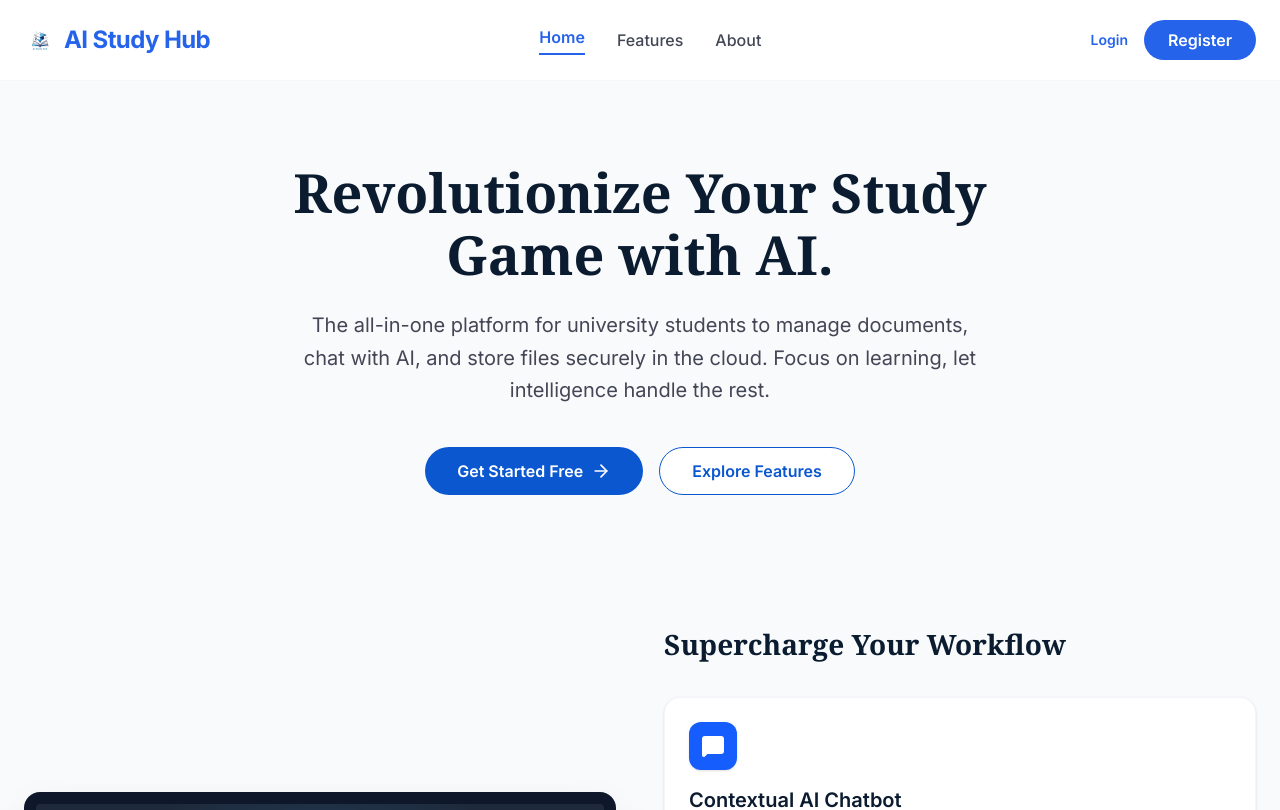
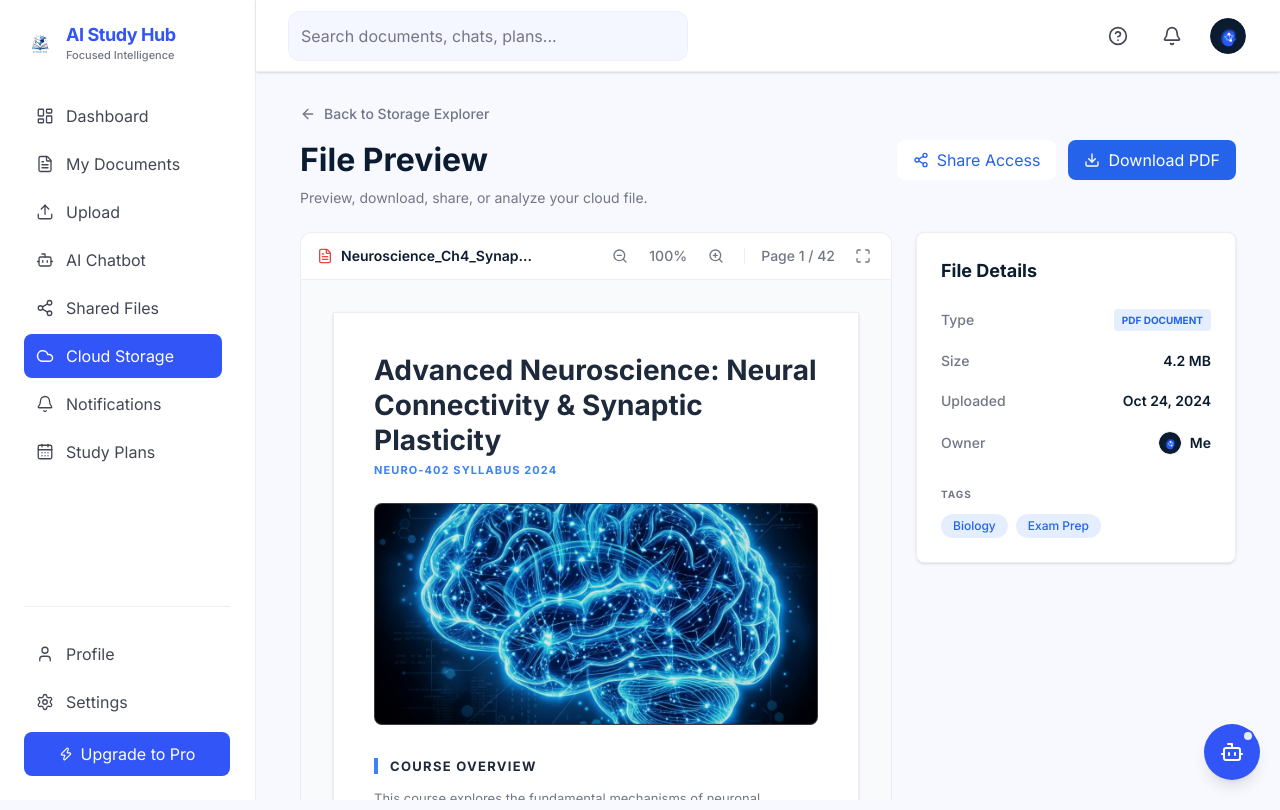
Before and after one commit to huynhduybinh24/SWP391_AIStudyHub, a React (Vite) app in the folder FrontEnd/: page /dashboard/storage/explorer/preview in a window 1280 px wide. Before the commit this address led to /. Shown: the top 810 px of the page. Built offline with nearby package versions, Linux system fonts and the light colour scheme; no server answers.

Commit message:
feat: implement File Preview UI based on Figma design

```diff
--- a/FrontEnd/src/app/router/routes.tsx
+++ b/FrontEnd/src/app/router/routes.tsx
@@ -13,6 +13,7 @@ import { AdminDashboardPage } from '@/features/admin/pages/AdminDashboardPage'
 import { PlaceholderPage } from '@/components/layout/PlaceholderPage'
 import { CloudStoragePage } from '@/features/storage/pages/CloudStoragePage'
 import { StorageExplorerPage } from '@/features/storage/pages/StorageExplorerPage'
+import { FilePreviewPage } from '@/features/storage/pages/FilePreviewPage'
 import { StorageAnalyticsPage } from '@/features/storage/pages/StorageAnalyticsPage'
 import { NotificationsPage } from '@/features/notifications/pages/NotificationsPage'
 import { SummaryDetailPage } from '@/features/notifications/pages/SummaryDetailPage'
@@ -67,6 +68,7 @@ export const router = createBrowserRouter([
           { path: 'shared-files/research-materials', element: <SharedFolderPage /> },
           { path: 'storage', element: <CloudStoragePage /> },
           { path: 'storage/explorer', element: <StorageExplorerPage /> },
+          { path: 'storage/explorer/preview', element: <FilePreviewPage /> },
           { path: 'storage/analytics', element: <StorageAnalyticsPage /> },
           { path: 'notifications', element: <NotificationsPage /> },
           { path: 'notifications/summary', element: <SummaryDetailPage /> },
--- /dev/null
+++ b/FrontEnd/src/features/storage/pages/FilePreviewPage.tsx
@@ -0,0 +1,128 @@
+import {
+  ArrowLeft,
+  FileText,
+  ZoomOut,
+  ZoomIn,
+  Maximize,
+  Share2,
+  Download
+} from 'lucide-react'
+import { Link } from 'react-router-dom'
+import { Button } from '@/components/ui/Button'
+import { Card, CardContent } from '@/components/ui/Card'
+import { Avatar } from '@/components/ui/Avatar'
+
+export function FilePreviewPage() {
+  return (
+    <div className="flex flex-col gap-6 w-full max-w-6xl mx-auto pb-10">
+      {/* Header */}
+      <div>
+        <Link
+          to="/dashboard/storage/explorer"
+          className="inline-flex items-center gap-2 text-sm font-medium text-muted hover:text-foreground mb-4 transition-colors"
+        >
+          <ArrowLeft className="size-4" />
+          Back to Storage Explorer
+        </Link>
+        <div className="flex flex-col md:flex-row md:items-start justify-between gap-4">
+          <div>
+            <h1 className="text-[32px] font-bold text-foreground leading-tight">File Preview</h1>
+            <p className="text-muted mt-2 text-sm">
+              Preview, download, share, or analyze your cloud file.
+            </p>
+          </div>
+          <div className="flex gap-3">
+            <Button variant="outline" className="gap-2 text-[#2563eb] border-[#2563eb]/20 hover:bg-[#2563eb]/5 bg-white h-10 px-4">
+              <Share2 className="size-4" />
+              Share Access
+            </Button>
+            <Button className="gap-2 bg-[#2563eb] hover:bg-[#2563eb]/90 text-white h-10 px-4">
+              <Download className="size-4" />
+              Download PDF
+            </Button>
+          </div>
+        </div>
+      </div>
+
+      <div className="flex flex-col lg:flex-row gap-6 items-start">
+        {/* Left PDF Viewer */}
+        <div className="flex-1 flex flex-col w-full">
+          {/* Viewer Toolbar */}
+          <div className="h-12 bg-white border border-border rounded-t-xl flex items-center justify-between px-4">
+            <div className="flex items-center gap-2">
+              <FileText className="size-4 text-[#ef4444]" />
+              <span className="text-sm font-semibold text-foreground truncate max-w-[150px] sm:max-w-none">Neuroscience_Ch4_Synap...</span>
+            </div>
+            <div className="flex items-center gap-4 text-muted text-sm font-medium">
+              <div className="hidden sm:flex items-center gap-3">
+                <button className="hover:text-foreground transition-colors p-1"><ZoomOut className="size-4" /></button>
+                <span className="w-12 text-center">100%</span>
+                <button className="hover:text-foreground transition-colors p-1"><ZoomIn className="size-4" /></button>
+              </div>
+              <div className="hidden sm:block w-px h-4 bg-border"></div>
+              <span>Page 1 / 42</span>
+              <button className="hover:text-foreground transition-colors p-1 hidden sm:block"><Maximize className="size-4" /></button>
+            </div>
+          </div>
+
+          {/* Document Content */}
+          <div className="bg-[#f8fafc] border border-t-0 border-border rounded-b-xl p-4 sm:p-8 flex justify-center min-h-[600px] overflow-hidden">
+            <div className="bg-white w-full max-w-[600px] shadow-sm border border-border p-6 sm:p-10 flex flex-col h-fit">
+              <h2 className="text-2xl sm:text-[28px] font-bold leading-tight text-[#1e293b] mb-1">Advanced Neuroscience: Neural<br/>Connectivity & Synaptic Plasticity</h2>
+              <p className="text-[#3b82f6] text-[11px] font-bold tracking-widest uppercase mb-6">NEURO-402 SYLLABUS 2024</p>
+
+              <div className="w-full aspect-[2/1] bg-black rounded-lg mb-8 overflow-hidden relative border border-border">
+                <img src="/brain-network.png" alt="Brain network" className="w-full h-full object-cover opacity-90 mix-blend-screen" />
+              </div>
+
+              <div className="flex items-center gap-3 mb-3">
+                <div className="w-1 h-4 bg-[#3b82f6]"></div>
+                <h3 className="text-[13px] font-bold tracking-widest text-[#1e293b] uppercase">COURSE OVERVIEW</h3>
+              </div>
+              <p className="text-[13px] text-muted leading-relaxed mb-6">
+                This course explores the fundamental mechanisms of neuronal communication and the dynamic processes of synaptic plasticity. We examine how molecular signaling pathways translate environmental stimuli into long-term changes in neural circuit architecture and behavior.
+              </p>
+            </div>
+          </div>
+        </div>
+
+        {/* Right Details Panel */}
+        <Card className="w-full lg:w-[320px] shrink-0 border-border bg-white shadow-sm">
+          <CardContent className="p-6">
+            <h3 className="font-bold text-foreground text-lg mb-6">File Details</h3>
+
+            <div className="flex flex-col gap-5 mb-8">
+              <div className="flex justify-between items-center text-sm">
+                <span className="text-muted font-medium">Type</span>
+                <span className="text-[10px] font-bold bg-[#e5eeff] text-[#2563eb] px-2 py-1 rounded">PDF DOCUMENT</span>
+              </div>
+              <div className="flex justify-between items-center text-sm">
+                <span className="text-muted font-medium">Size</span>
+                <span className="font-semibold text-foreground text-right">4.2 MB</span>
+              </div>
+              <div className="flex justify-between items-center text-sm">
+                <span className="text-muted font-medium">Uploaded</span>
+                <span className="font-semibold text-foreground text-right">Oct 24, 2024</span>
+              </div>
+              <div className="flex justify-between items-center text-sm">
+                <span className="text-muted font-medium">Owner</span>
+                <div className="flex items-center gap-2">
+                  <Avatar src="/avatar.svg" name="Me" className="size-6 border border-border" />
+                  <span className="font-semibold text-foreground">Me</span>
+                </div>
+              </div>
+            </div>
+
+            <div>
+              <h4 className="text-[10px] font-bold text-muted uppercase tracking-widest mb-3">TAGS</h4>
+              <div className="flex flex-wrap gap-2">
+                <span className="px-3 py-1 bg-[#e5eeff] text-[#2563eb] text-xs font-medium rounded-full">Biology</span>
+                <span className="px-3 py-1 bg-[#e5eeff] text-[#2563eb] text-xs font-medium rounded-full">Exam Prep</span>
+              </div>
+            </div>
+          </CardContent>
+        </Card>
+      </div>
+    </div>
+  )
+}
--- a/FrontEnd/src/features/storage/pages/StorageExplorerPage.tsx
+++ b/FrontEnd/src/features/storage/pages/StorageExplorerPage.tsx
@@ -17,7 +17,7 @@ import {
   Zap
 } from 'lucide-react'
 import { useState, useMemo, useRef, useEffect } from 'react'
-import { Link } from 'react-router-dom'
+import { Link, useNavigate } from 'react-router-dom'
 import { PieChart, Pie, Cell, ResponsiveContainer } from 'recharts'
 import { Button } from '@/components/ui/Button'
 import { Card, CardContent } from '@/components/ui/Card'
@@ -77,6 +77,7 @@ const INITIAL_FILES = [
 ]
 
 export function StorageExplorerPage() {
+  const navigate = useNavigate()
   const [folders, setFolders] = useState(INITIAL_FOLDERS)
   const [files, setFiles] = useState(INITIAL_FILES)
   const [searchQuery, setSearchQuery] = useState('')
@@ -355,7 +356,11 @@ export function StorageExplorerPage() {
             ) : viewMode === 'grid' ? (
               <div className="grid grid-cols-1 sm:grid-cols-2 lg:grid-cols-3 gap-4">
                 {filteredFiles.map((file) => (
-                  <Card key={file.id} className="p-3 flex flex-col hover:shadow-md transition-shadow cursor-pointer border-border group">
+                  <Card
+                    key={file.id}
+                    onClick={() => navigate('/dashboard/storage/explorer/preview')}
+                    className="p-3 flex flex-col hover:shadow-md transition-shadow cursor-pointer border-border group"
+                  >
                     <div className="aspect-[4/3] rounded-lg bg-[#f8fafc] border border-slate-100 flex items-center justify-center relative mb-3 overflow-hidden">
                       <file.icon className="size-12 text-[#93c5fd]" strokeWidth={1.5} />
                       {file.aiSummarized && (
@@ -382,7 +387,11 @@ export function StorageExplorerPage() {
             ) : (
               <div className="flex flex-col gap-3">
                 {filteredFiles.map((file) => (
-                  <Card key={file.id} className="p-3 flex items-center justify-between hover:shadow-md transition-shadow cursor-pointer border-border group">
+                  <Card
+                    key={file.id}
+                    onClick={() => navigate('/dashboard/storage/explorer/preview')}
+                    className="p-3 flex items-center justify-between hover:shadow-md transition-shadow cursor-pointer border-border group"
+                  >
                     <div className="flex items-center gap-4">
                       <div className="w-10 h-10 rounded-lg bg-[#f8fafc] border border-slate-100 flex items-center justify-center shrink-0">
                         <file.icon className="size-5 text-[#93c5fd]" />
```
Also changed, not shown: FrontEnd/public/brain-network.png (added).
